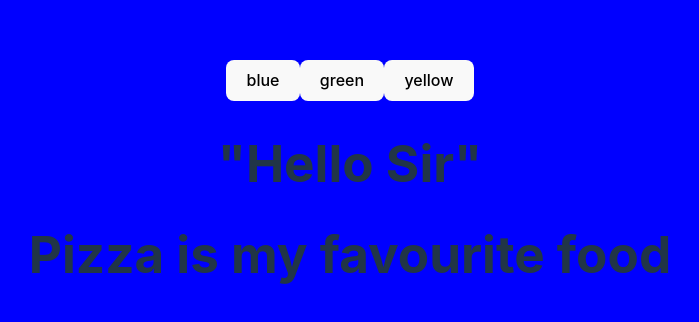
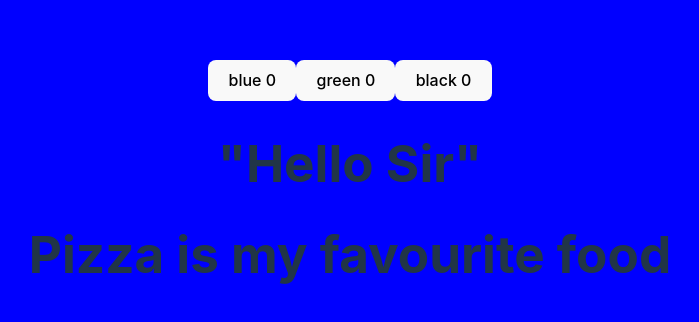
Before and after one commit to wilsonm8/Odin-Project-React, a React (Vite) app: page / in a window 1280 px wide. Shown: the part 212-534 px from the top of the page, without its empty margins (290-989 px from the left). Built offline with nearby package versions, Linux system fonts and the light colour scheme.

Commit message:
added counter for each button press

```diff
--- a/src/App.jsx
+++ b/src/App.jsx
@@ -2,7 +2,7 @@ import { useState } from 'react'
 import reactLogo from './assets/react.svg'
 import viteLogo from '/vite.svg'
 import './App.css'
-
+/*
 function ListItem(props) {
   return <li>{props.animal}</li>;
 }
@@ -19,8 +19,8 @@ function List(props) {
     </ul>
   );
 }
-
-function Button({ text = "Click Me!", colour = "blue", fontSize = 12, handleClick }) {
+*/
+/*function Button({ text = "Click Me!", colour = "blue", fontSize = 12, handleClick }) {
   const buttonStyle = {
     color: colour,
     fontSize: fontSize + "px"
@@ -28,30 +28,41 @@ function Button({ text = "Click Me!", colour = "blue", fontSize = 12, handleClic
   return (
     <button onClick={handleClick} style={buttonStyle}>{text}</button>
   );
+}*/
+
+function Button({ text, colour, onButtonClick }) {
+  const [count, setCount] = useState(0);
+  const handleClick = () => {
+    (setCount(count + 1))
+    onButtonClick(colour);
+  };
+
+  return (
+    <button onClick={handleClick} >{text} {count}</button>
+  );
 }
-
 function App() {
   //const animals = ["Lion", "Cow", "Snake", "Lizard"];
-  const colours = ["blue", "green", "yellow"];
+  /*const handleButtonClick = (url) => {
+   window.location.href = url;
+ }*/
+  const colours = ["blue", "green", "black"];
   const [backgroundColour, setBackgroundColour] = useState(colours[0]);
 
   document.body.style.backgroundColor = backgroundColour;
-  /*const handleButtonClick = (url) => {
-    window.location.href = url;
-  }*/
- const onButtonClick = (colour) =>{
-  setBackgroundColour(colour);
- }
 
+  const handleButtonClick = (colour) => {
+    setBackgroundColour(colour);
+  }
   return (
     colours.map((colour) => (
-      <button
-        type="button"
+      <Button
         key={colour}
-        onClick={() => onButtonClick(colour)}
+        text={colour}
+        colour={colour}
+        onButtonClick={handleButtonClick}
       >
-        {colour}
-      </button>
+      </Button>
     ))
   );
 }
```
